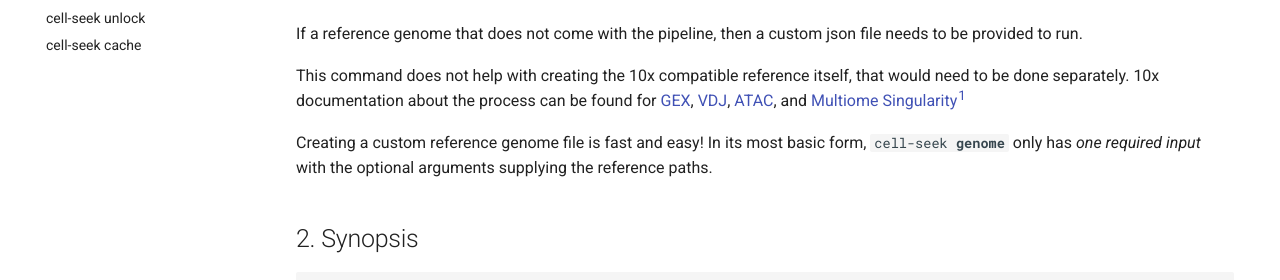
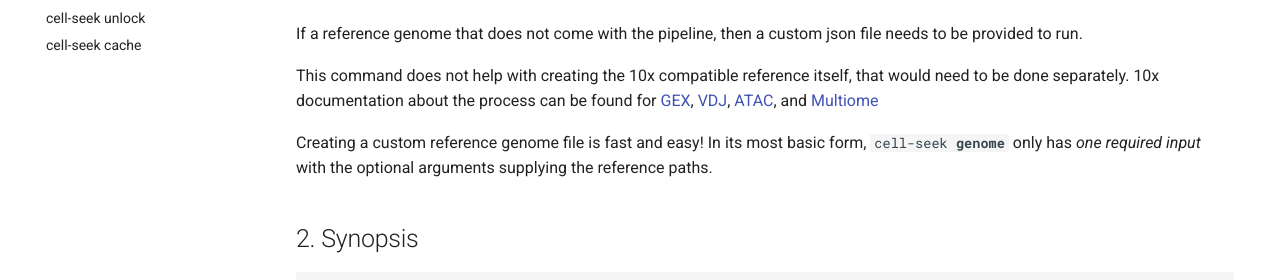
Before and after one commit to OpenOmics/cell-seek, an MkDocs documentation site: the page built from docs/usage/genome.md, in a window 1280 px wide and 900 px high. Shown: the part 392-672 px from the top of the window. Built offline with MkDocs 1.6.1 and Material for MkDocs 9.7.7, drawn with Linux system fonts in a browser that asks for light colours; comment, search, counter and statistics services are not loaded; the version menu is left out.

Commit message:
Update documentation for genome command

```diff
--- a/docs/usage/genome.md
+++ b/docs/usage/genome.md
@@ -8,7 +8,6 @@ This part of the documentation describes options and concepts for <code>cell-see
 If a reference genome that does not come with the pipeline, then a custom json file needs to be provided to run.
 
 This command does not help with creating the 10x compatible reference itself, that would need to be done separately. 10x documentation about the process can be found for [GEX](https://www.10xgenomics.com/support/software/cell-ranger/latest/analysis/inputs/cr-3p-references), [VDJ](https://www.10xgenomics.com/support/software/cell-ranger/latest/analysis/inputs/cr-5p-references), [ATAC](https://www.10xgenomics.com/support/software/cell-ranger-atac/latest/analysis/inputs/creating-a-reference-package-mkref), and [Multiome](https://www.10xgenomics.com/support/software/cell-ranger-arc/latest/analysis/inputs/mkref)
-[Singularity<sup>1</sup>](https://singularity.lbl.gov/)
 
 
 Creating a custom reference genome file is fast and easy! In its most basic form, <code>cell-seek <b>genome</b></code> only has *one required input* with the optional arguments supplying the reference paths.
```
